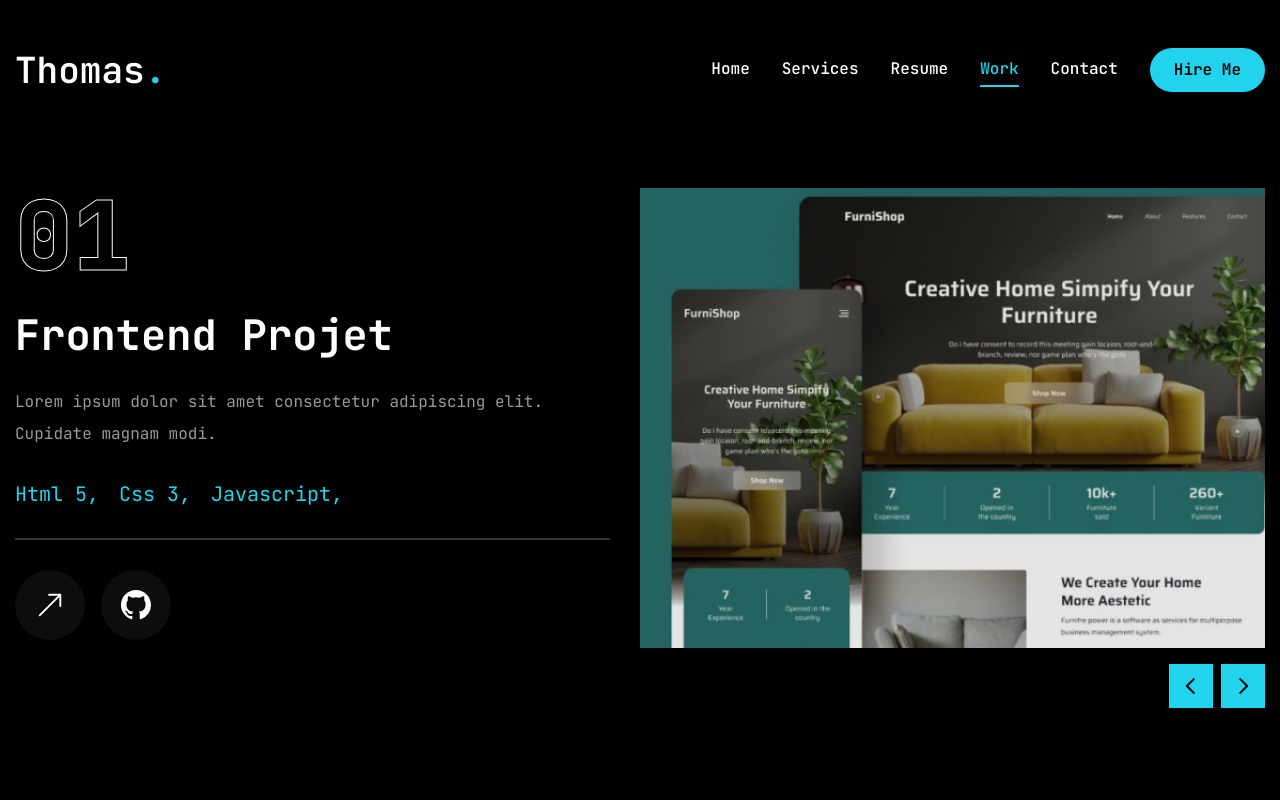
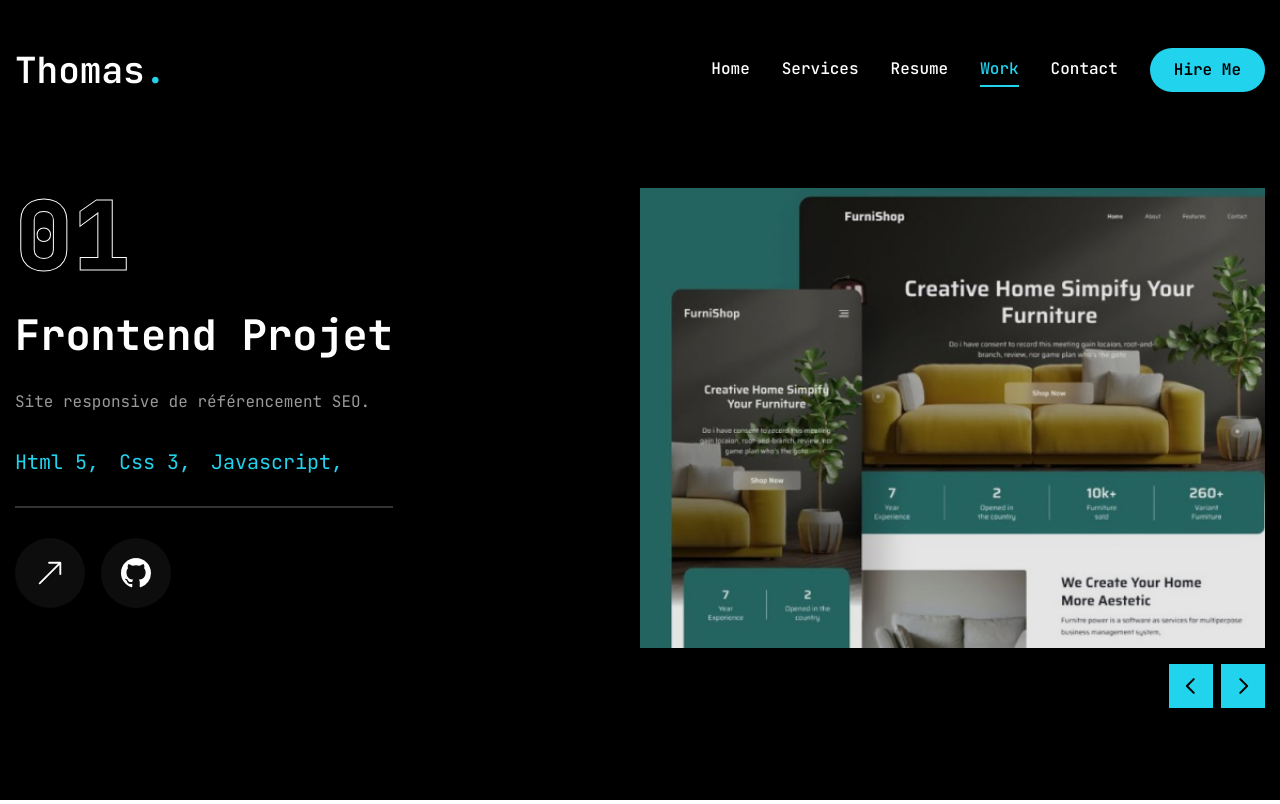
Before and after one commit to Tommyisready/Portfolio, a Next.js app: page /work in a window 1280 px wide. Built offline with nearby package versions, Linux system fonts and the light colour scheme.

Commit message:
portfolio 80%

```diff
--- a/app/page.jsx
+++ b/app/page.jsx
@@ -23,7 +23,7 @@ const Home = () => {
               fonctionner.
             </p>
             {/* button and social */}
-            <div className="flex flex-col xl: flex-row items-center gap-8">
+            <div className="flex flex-col xl:flex-row items-center gap-8">
               <Button variant="outline" size="lg" className="uppercase flex items-center gap-2">
                 <span>Télécharger CV</span>
                 <FiDownload className="text-xl" />
--- a/app/work/page.jsx
+++ b/app/work/page.jsx
@@ -19,7 +19,7 @@ const projects = [
     num: "01",
     category: "frontend",
     title: "project 1",
-    description: "Lorem ipsum dolor sit amet consectetur adipiscing elit. Cupidate magnam modi.",
+    description: "Site responsive de référencement SEO.",
     stack: [{ name: "Html 5" }, { name: "Css 3" }, { name: "Javascript" }],
     image: "/assets/work/thumb1.png",
     live: "",
@@ -29,7 +29,7 @@ const projects = [
     num: "02",
     category: "fullstack",
     title: "project 2",
-    description: "Lorem ipsum dolor sit amet consectetur adipiscing elit. Cupidate magnam modi.",
+    description: "Site e-commerce pour des figurines peintes warhammer 40K.",
     stack: [{ name: "Next.js" }, { name: "Tailwind.css" }, { name: "Node.js" }],
     image: "/assets/work/thumb2.png",
     live: "",
--- a/components/Social.jsx
+++ b/components/Social.jsx
@@ -3,8 +3,8 @@ import Link from "next/link";
 import { FaGithub, FaLinkedinIn } from "react-icons/fa";
 
 const socials = [
-  { icon: <FaGithub />, path: "" },
-  { icon: <FaLinkedinIn />, path: "" },
+  { icon: <FaGithub />, path: "https://github.com/Tommyisready" },
+  { icon: <FaLinkedinIn />, path: "https://www.linkedin.com/in/thomas-perrot44/" },
 ];
 
 const Social = ({ containerStyles, iconStyles }) => {
```
